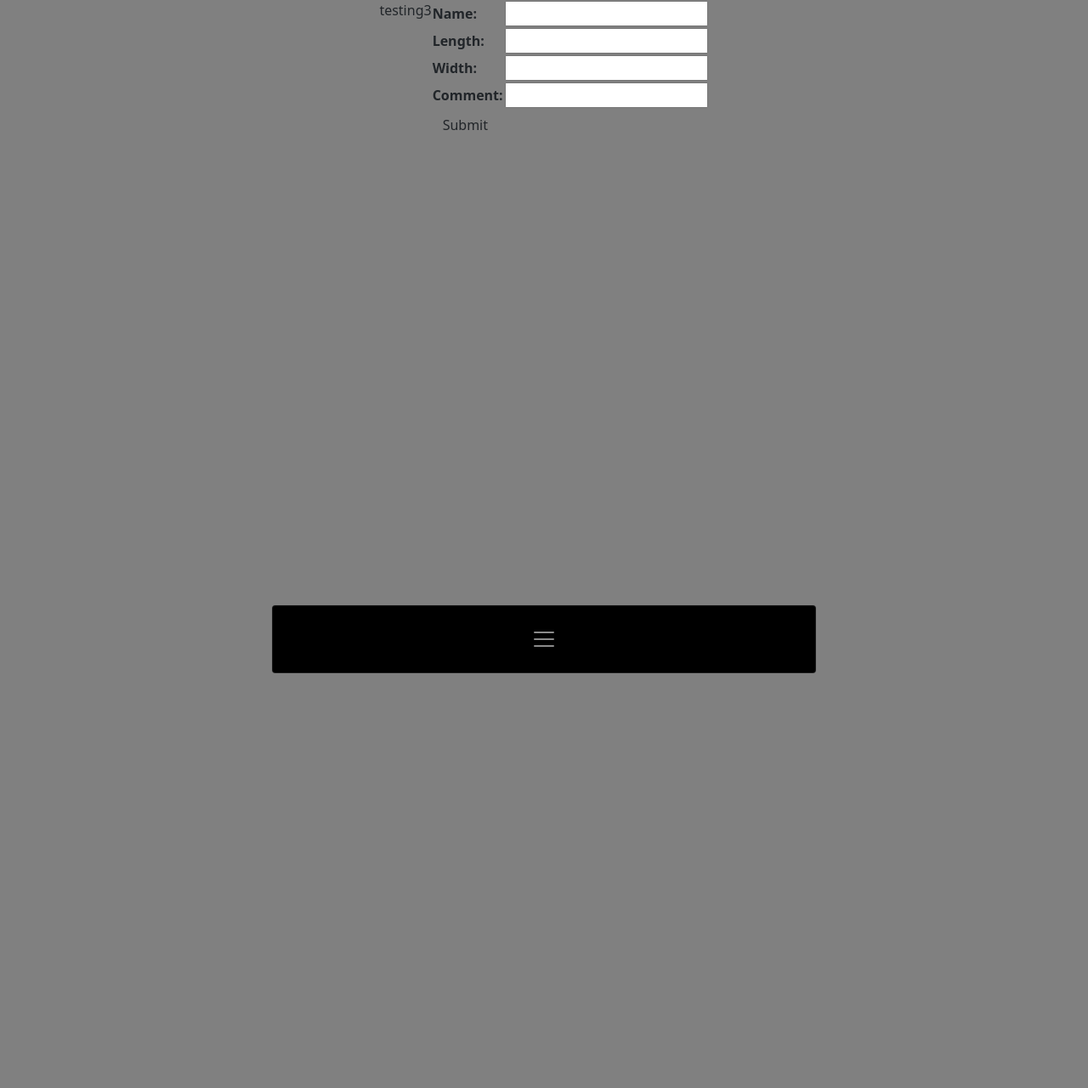
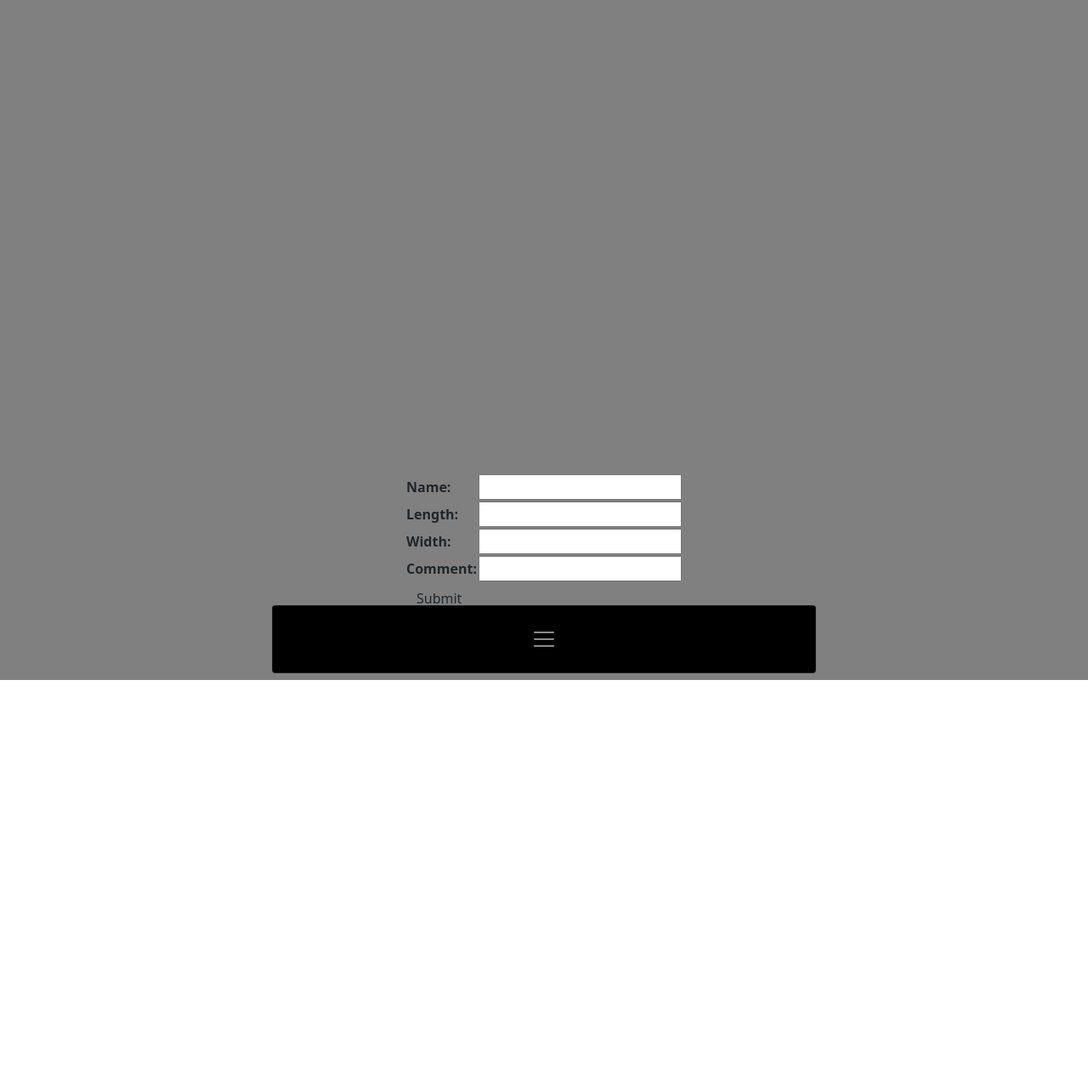
Before and after one commit to cardioforcake/portfolio-project-moov-app, a Django app: page /floorplans/create in a window 1280 px wide. Shown: the whole page at 85% size. Before the commit the page ends 792 px from the top, so only its background shows below. Run offline with Django 3.2, Linux system fonts and the light colour scheme; the visitor is signed in with stand-in values (Sample User, id 1); some libraries are stand-ins or nearby versions.

Commit message:
add styling to bg

```diff
--- a/moov_app/templates/floorplan/floorplan_details_bg.html
+++ b/moov_app/templates/floorplan/floorplan_details_bg.html
@@ -36,6 +36,13 @@
         display: flex;
         justify-content: center;
         align-items: center;
+      }
+      #create-container{
+          width: 100vh;
+          height: 100vw;
+          display: flex;
+          justify-content: center;
+          align-items: center;
       }
       #screen{
         width: 100vw;
@@ -79,10 +86,10 @@
     <div id='screen'>
     {% if floorplan.id != None %}
 
-            <div id="floorplan">
+        <div id="floorplan">
             <div id="fp-container">
     {% else %}
-        <p>testing3</p>
+        <div id="create-container">
     {% endif %}
 
     {% block content %}
@@ -90,6 +97,8 @@
 
     {% if floorplan.id != None %}
             </div>
+        </div>
+    {% else %}
         </div>
     {% endif %}
 
```
Also changed, not shown: 1 other file.
